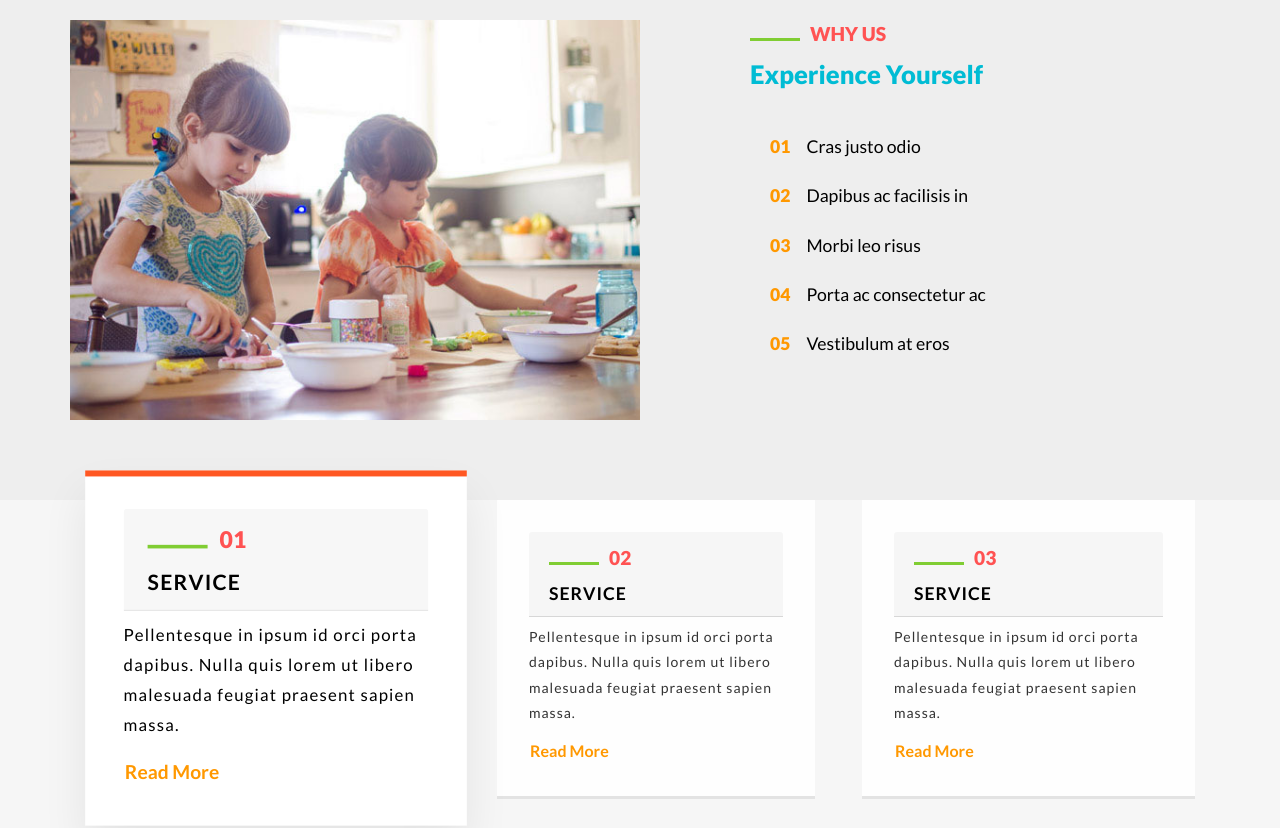
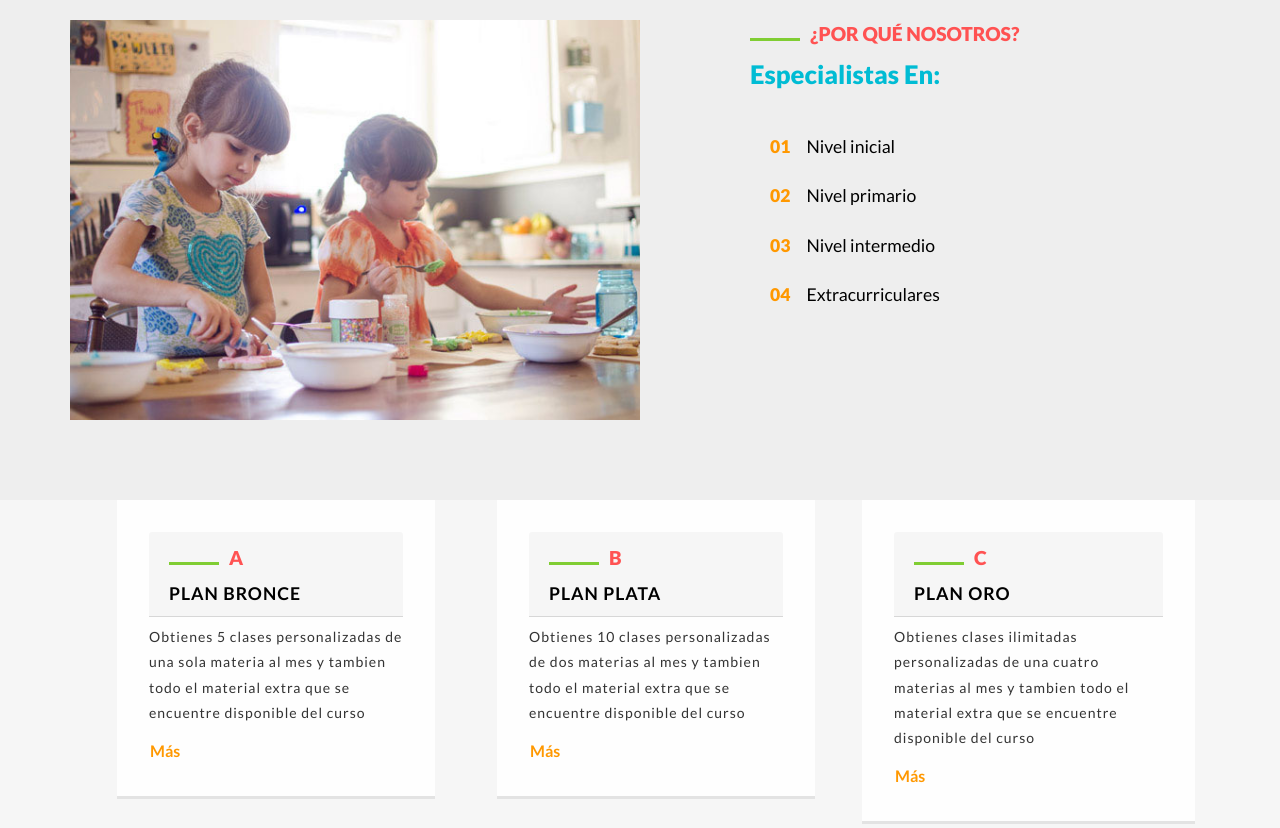
Before and after one commit to adrisparkle/alphabet, a plain HTML site: page web/index.html in a window 1280 px wide. Shown: the part 1380-2208 px from the top of the page. Drawn offline with Linux system fonts and the light colour scheme.

Commit message:
Tag "planes"

```diff
--- a/web/index.html
+++ b/web/index.html
@@ -260,20 +260,18 @@ License URL: http://creativecommons.org/licenses/by/3.0/
                 </div>
                 <div class="offset-lg-1 col-lg-5 order-lg-1 order-0 ">
                     <div class="sec-main">
-                        <span class="sub-line">why us</span>
-                        <h3 class="wthree-title">experience yourself</h3>
+                        <span class="sub-line">¿Por qué nosotros?</span>
+                        <h3 class="wthree-title">Especialistas en:</h3>
                     </div>
                     <ul class="list-group mt-3 why-list">
                         <li class="list-group-item border-0">
-                            <span class="num mr-3">01</span>Cras justo odio</li>
+                            <span class="num mr-3">01</span>Nivel inicial</li>
                         <li class="list-group-item border-0">
-                            <span class="num mr-3">02</span>Dapibus ac facilisis in</li>
+                            <span class="num mr-3">02</span>Nivel primario</li>
                         <li class="list-group-item border-0">
-                            <span class="num mr-3">03</span>Morbi leo risus</li>
+                            <span class="num mr-3">03</span>Nivel intermedio</li>
                         <li class="list-group-item border-0">
-                            <span class="num mr-3">04</span>Porta ac consectetur ac</li>
-                        <li class="list-group-item border-0">
-                            <span class="num mr-3">05</span>Vestibulum at eros</li>
+                            <span class="num mr-3">04</span>Extracurriculares</li>
                     </ul>
                 </div>
             </div>
@@ -284,53 +282,50 @@ License URL: http://creativecommons.org/licenses/by/3.0/
         <div class="container">
             <div class="row">
                 <div class="col-lg-4 my-lg-0 my-sm-5 my-4">
-                    <div class="w3ls-servgrid card service-active">
+                    <div class="w3ls-servgrid card">
                         <div class="card-header">
-                            <span class="sub-line">01</span>
+                            <span class="sub-line">A</span>
                             <h4 class="serv-title">
-                                service
+                                Plan Bronce
                             </h4>
                         </div>
                         <div class="card-block">
                             <p class="card-title servgrid-title">
-                                Pellentesque in ipsum id orci porta dapibus. Nulla quis lorem ut libero malesuada
-                                feugiat praesent sapien massa.
+                                Obtienes 5 clases personalizadas de una sola materia al mes y tambien todo el material extra que se encuentre disponible del curso
                             </p>
-                            <a href="#portfolio" class="text-capitalize servgrid_link btn scroll">read more</a>
+                            <a href="#portfolio" class="text-capitalize servgrid_link btn scroll">Más</a>
                         </div>
                     </div>
                 </div>
                 <div class="col-lg-4">
                     <div class="w3ls-servgrid card">
                         <div class="card-header">
-                            <span class="sub-line">02</span>
+                            <span class="sub-line">B</span>
                             <h4 class="serv-title">
-                                service
+                                Plan Plata
                             </h4>
                         </div>
                         <div class="card-block">
                             <p class="card-title servgrid-title">
-                                Pellentesque in ipsum id orci porta dapibus. Nulla quis lorem ut libero malesuada
-                                feugiat praesent sapien massa.
+                                Obtienes 10 clases personalizadas de dos materias al mes y tambien todo el material extra que se encuentre disponible del curso
                             </p>
-                            <a href="#portfolio" class="text-capitalize servgrid_link btn scroll">read more</a>
+                            <a href="#portfolio" class="text-capitalize servgrid_link btn scroll">Más</a>
                         </div>
                     </div>
                 </div>
                 <div class="col-lg-4 my-lg-0 my-4 pl-lg-0">
                     <div class="w3ls-servgrid card">
                         <div class="card-header">
-                            <span class="sub-line">03</span>
+                            <span class="sub-line">C</span>
                             <h4 class="serv-title">
-                                service
+                                Plan Oro
                             </h4>
                         </div>
                         <div class="card-block">
                             <p class="card-title servgrid-title">
-                                Pellentesque in ipsum id orci porta dapibus. Nulla quis lorem ut libero malesuada
-                                feugiat praesent sapien massa.
+                                Obtienes clases ilimitadas personalizadas de una cuatro materias al mes y tambien todo el material extra que se encuentre disponible del curso
                             </p>
-                            <a href="#portfolio" class="text-capitalize servgrid_link btn scroll">read more</a>
+                            <a href="#portfolio" class="text-capitalize servgrid_link btn scroll">Más</a>
                         </div>
                     </div>
                 </div>
```
